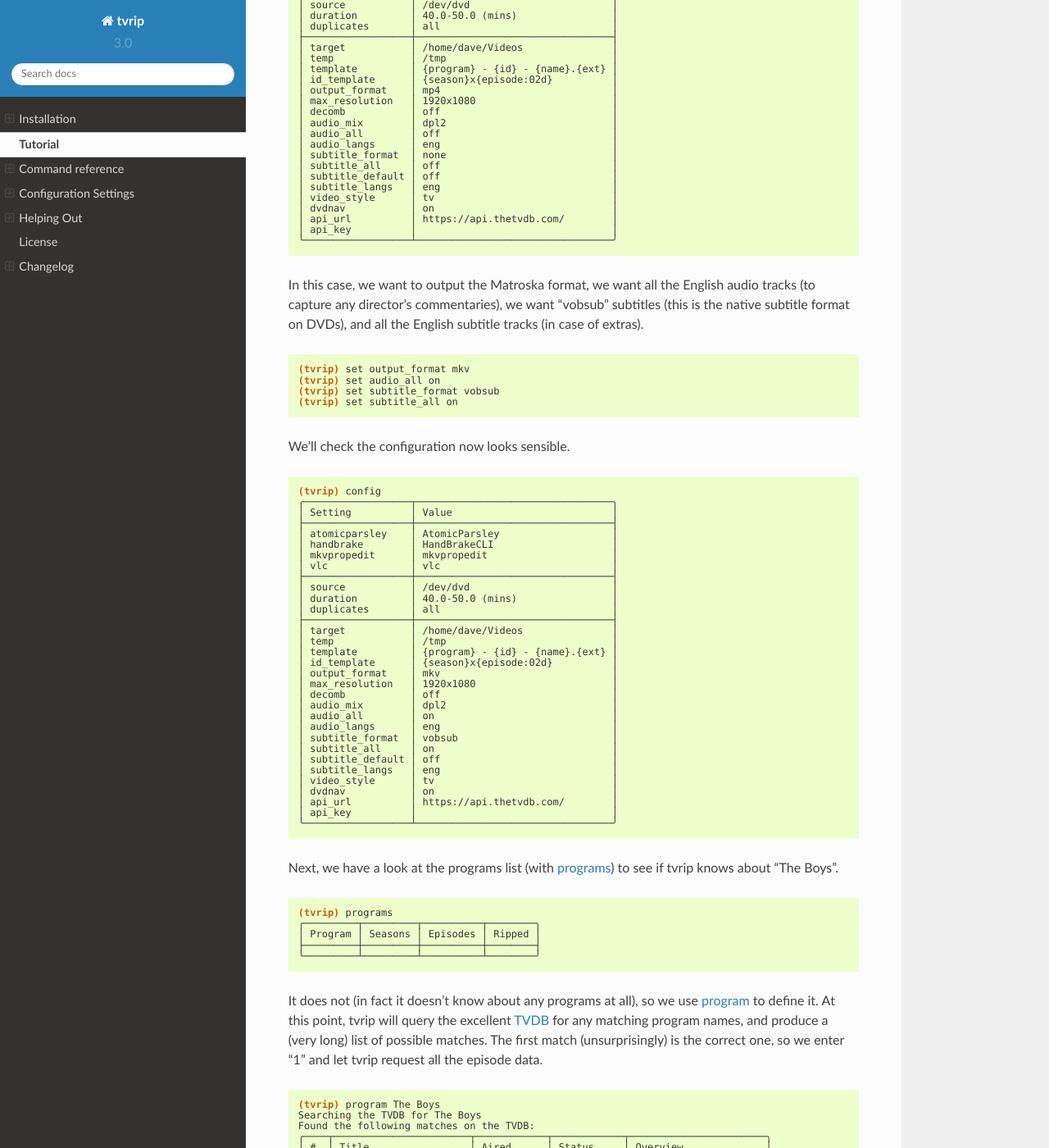
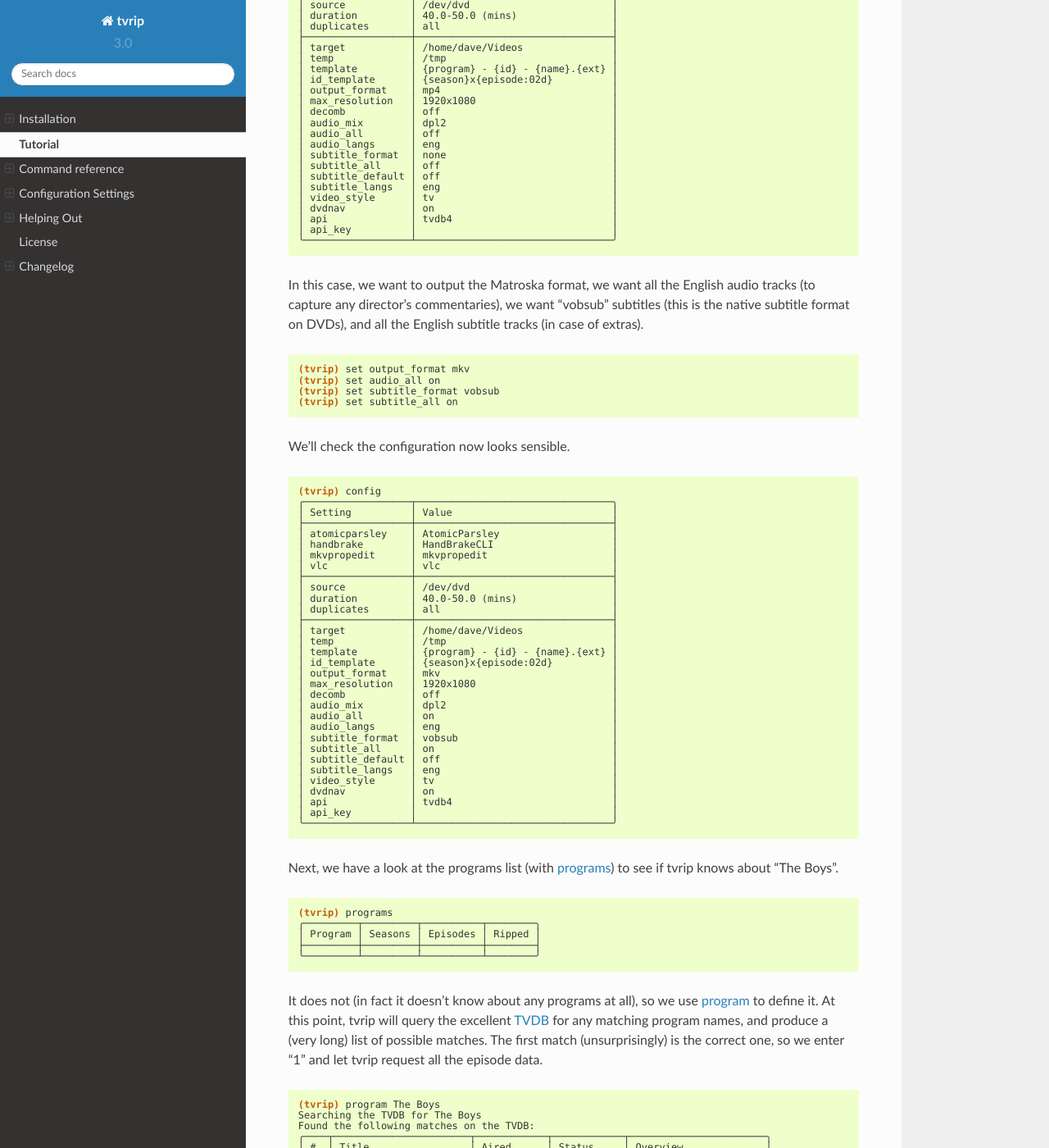
Before and after one commit to waveform80/tvrip, a Sphinx documentation site: the page built from docs/tutorial.rst, in a window 1280 px wide and 1400 px high, scrolled down 740 px. Shown: the whole window at 82% size. Built offline with Sphinx 7.4.7 and the Read the Docs theme 2.0.0, drawn with Linux system fonts in a browser that asks for light colours; formulas are drawn with MathJax 3; pages that are not in the unit, such as notebooks, are missing from menus.

Commit message:
Fix the tutorial examples

```diff
--- a/docs/tutorial.rst
+++ b/docs/tutorial.rst
@@ -61,7 +61,7 @@ settings that we want to correct.
     │ subtitle_langs   │ eng                             │
     │ video_style      │ tv                              │
     │ dvdnav           │ on                              │
-    │ api_url          │ https://api.thetvdb.com/        │
+    │ api              │ tvdb4                           │
     │ api_key          │                                 │
     ╰──────────────────┴─────────────────────────────────╯
 
@@ -110,7 +110,7 @@ We'll check the configuration now looks sensible.
     │ subtitle_langs   │ eng                             │
     │ video_style      │ tv                              │
     │ dvdnav           │ on                              │
-    │ api_url          │ https://api.thetvdb.com/        │
+    │ api              │ tvdb4                           │
     │ api_key          │                                 │
     ╰──────────────────┴─────────────────────────────────╯
 
```
